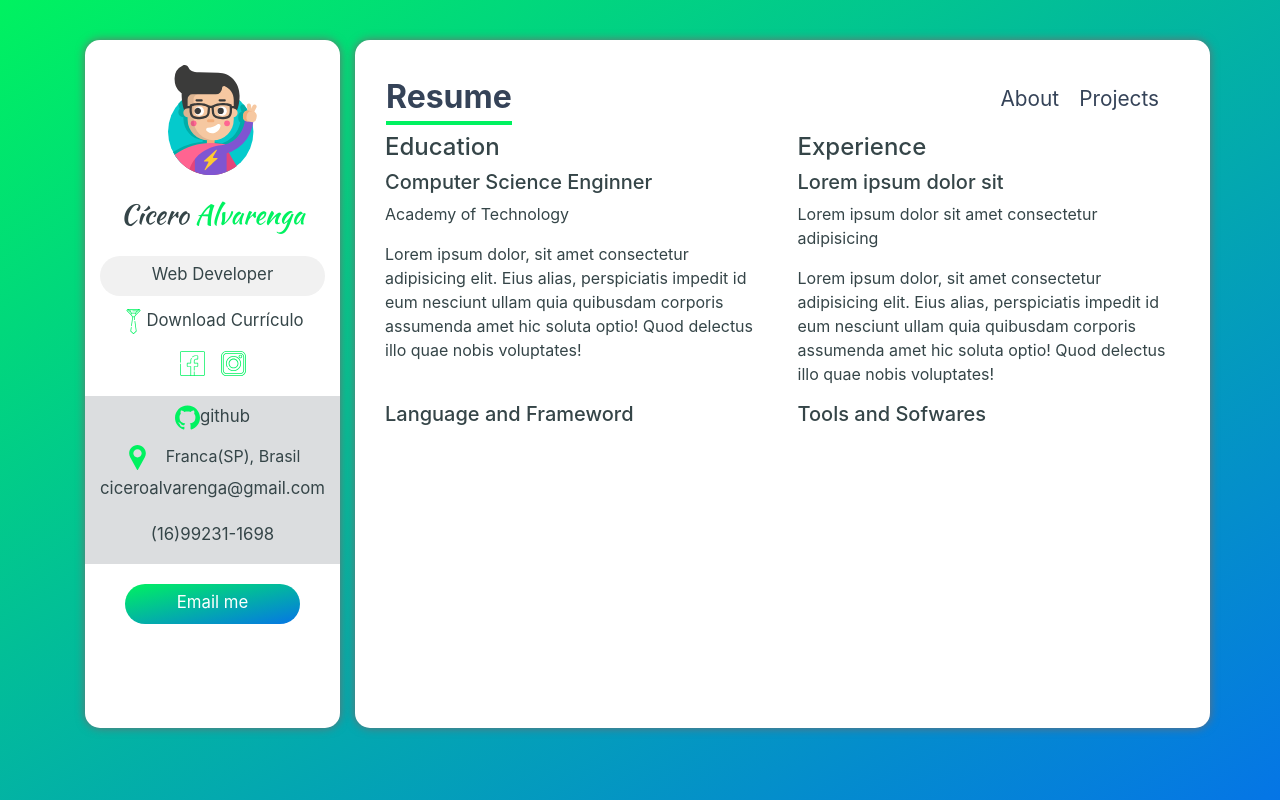
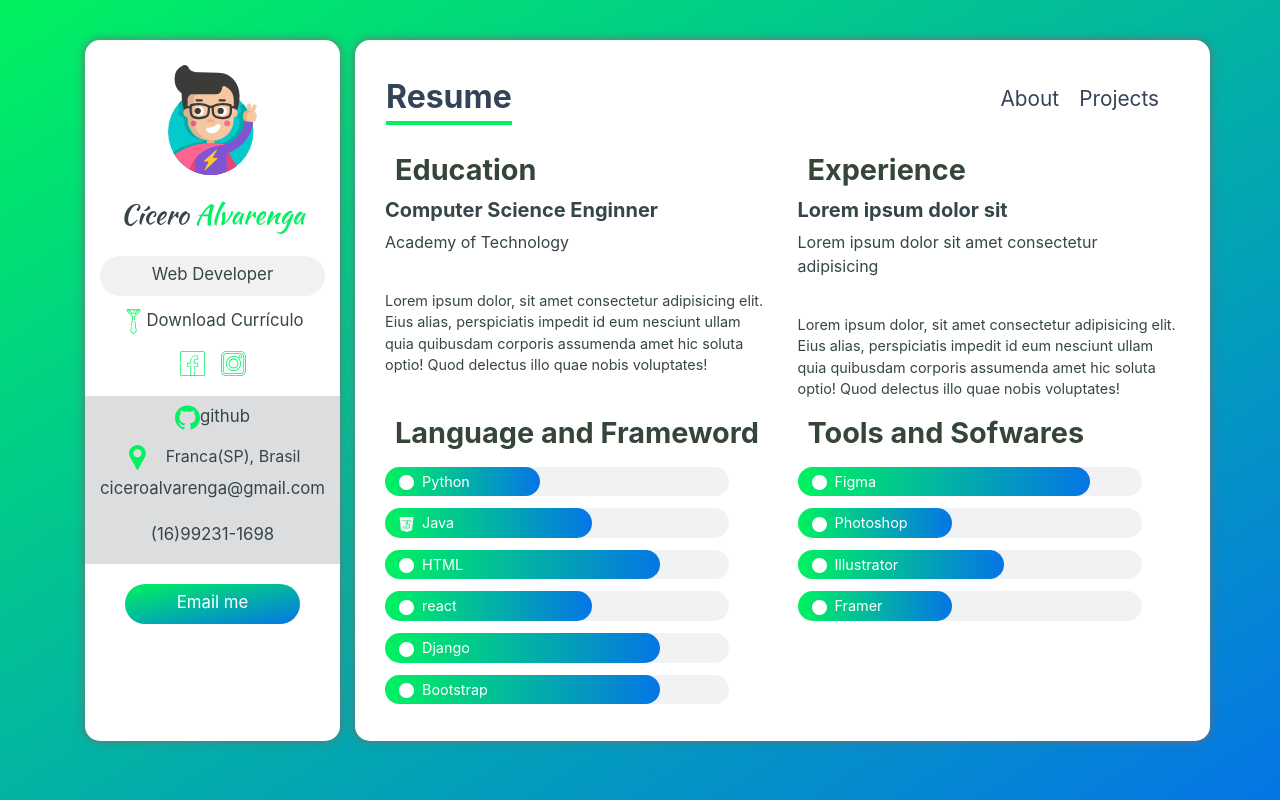
Before and after one commit to ciceroalvarenga/my_portfolio, a React (Create React App) app: page /resume in a window 1280 px wide. Built offline with nearby package versions, Linux system fonts and the light colour scheme.

Commit message:
Fazendo barra de progresso na pagina Resume

```diff
--- /dev/null
+++ b/src/components/bar/Bar.js
@@ -0,0 +1,17 @@
+import React from 'react';
+import './bar.css';
+
+export const Bar = ({ value: { icon, name, level } }) => {
+  const bar_width = `${level}%`;
+
+  return (
+    <div className="bar">
+      <div className="bar_wrapper" style={{ width: bar_width }}>
+        <span className="bar_name">
+          <img src={icon} alt="icon" className="bar_icon mr-2" />
+          {name}
+        </span>
+      </div>
+    </div>
+  );
+};
--- /dev/null
+++ b/src/components/bar/bar.css
@@ -0,0 +1,19 @@
+.bar {
+  width: 90%;
+  background-color: #f1f2f3;
+  border-radius: 20px;
+  margin-bottom: 12px;
+}
+
+.bar_icon {
+  width: 15px;
+  height: 15px;
+}
+
+.bar_wrapper {
+  background: linear-gradient(90deg, #00f260, #0575e6);
+  border-radius: 20px;
+  padding: 4px 14px;
+  color: #fff;
+  font-size: 0.9rem;
+}
--- a/src/components/resume/Resume.js
+++ b/src/components/resume/Resume.js
@@ -1,4 +1,64 @@
 import React from 'react';
+import react from '../../assets/icons/react.svg';
+import js from '../../assets/icons/js.svg';
+import { Bar } from '../bar/Bar';
+import './resume.css';
+
+const languages = [
+  {
+    icon: react,
+    name: 'Python',
+    level: '45',
+  },
+  {
+    icon: js,
+    name: 'Java',
+    level: '60',
+  },
+  {
+    icon: react,
+    name: 'HTML',
+    level: '80',
+  },
+  {
+    icon: react,
+    name: 'react',
+    level: '60',
+  },
+  {
+    icon: react,
+    name: 'Django',
+    level: '80',
+  },
+  {
+    icon: react,
+    name: 'Bootstrap',
+    level: '80',
+  },
+];
+
+const tools = [
+  {
+    icon: react,
+    name: 'Figma',
+    level: '85',
+  },
+  {
+    icon: react,
+    name: 'Photoshop',
+    level: '45',
+  },
+  {
+    icon: react,
+    name: 'Illustrator',
+    level: '60',
+  },
+  {
+    icon: react,
+    name: 'Framer',
+    level: '45',
+  },
+];
 
 export const Resume = () => {
   return (
@@ -40,11 +100,19 @@ export const Resume = () => {
       <div className="row">
         <div className="col-lg-6 resume-languages">
           <h5 className="resume-language_heading">Language and Frameword</h5>
-          <div className="resume-language_body">{}</div>
+          <div className="resume-language_body mt-3">
+            {languages.map((language) => (
+              <Bar value={language} />
+            ))}
+          </div>
         </div>
         <div className="col-lg-6 resume-languages">
           <h5 className="resume-language_heading">Tools and Sofwares</h5>
-          <div className="resume-language_body">{}</div>
+          <div className="resume-language_body mt-3">
+            {tools.map((tool) => (
+              <Bar value={tool} />
+            ))}
+          </div>
         </div>
       </div>
     </div>
--- /dev/null
+++ b/src/components/resume/resume.css
@@ -0,0 +1,28 @@
+.resume {
+  padding-top: 20px;
+}
+
+.resume-card_heading,
+.resume-language_heading {
+  margin-left: 10px;
+  font-size: 1.8rem;
+  font-weight: 700;
+  color: #354538;
+}
+
+.resume-card_body {
+  margin-top: 10px;
+}
+
+.resume-card_title {
+  font-weight: 700;
+}
+
+.resume-card_details {
+  font-size: 0.9rem;
+  padding-top: 20px;
+}
+
+.resume-card_name {
+  font-size: 16px;
+}
```
